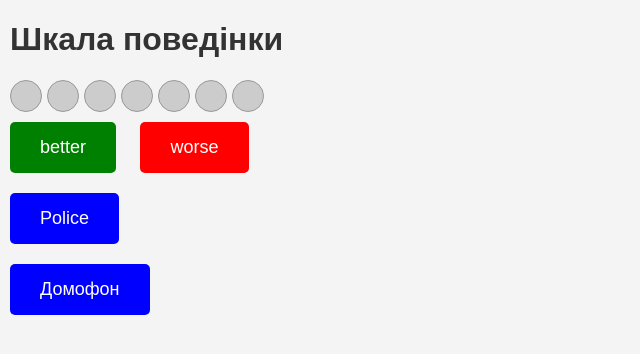
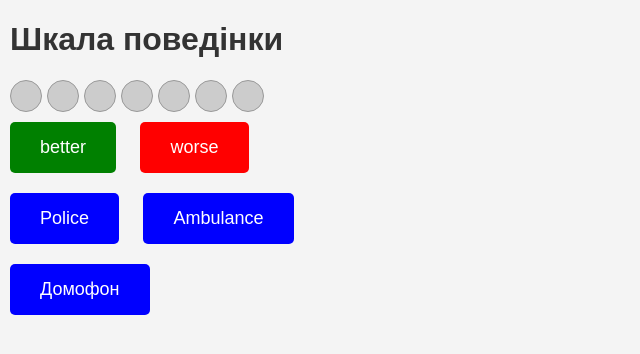
Before and after one commit to steppehare/harmfulness_tool, a Flask app: page / in a window 1280 px wide. Shown: the top 354 px of the page, without its empty margins (0-640 px from the left). Run offline with Flask 3, Linux system fonts and the light colour scheme.

Commit message:
Toggle ambulance mode

```diff
--- a/main.py
+++ b/main.py
@@ -29,6 +29,9 @@ class ColorManager:
         self.led_p_red = LED('GPIO26')
         self.led_p_blue = LED('GPIO19')
         self.police_mode = False
+        self.led_a_red = LED('GPIO18')
+        self.led_a_white = LED('GPIO23')
+        self.ambulance_mode = False
 
     def inc_counter(self):
         print(f'inc_counter() counter: {self.counter}')
@@ -104,6 +107,19 @@ class ColorManager:
             mixer.music.load('Sirena_DPS.mp3')
             mixer.music.play()
 
+    def toggle_ambulance(self):
+        if self.ambulance_mode:
+            self.ambulance_mode = False
+            self.led_a_red.off()
+            self.led_a_white.off()
+        else:
+            self.ambulance_mode = True
+            self.led_a_red.blink(0.5, 0.5)
+            sleep(0.5)
+            self.led_a_white.blink(0.5, 0.5)
+            mixer.music.load('Oshibka.mp3')
+            mixer.music.play()
+
 
     def get_box_items(self):
         ui_dict = {}
@@ -130,6 +146,8 @@ def process_button(button_id):
         mixer.music.play()
     elif button_id == 'police':
         color_manager.toggle_police()
+    elif button_id == 'ambulance':
+        color_manager.toggle_ambulance()
     color_manager.update_box_color()
     print(color_manager.get_box_items())
     return jsonify(success=True)
--- a/templates/index_color_class.html
+++ b/templates/index_color_class.html
@@ -99,6 +99,7 @@
     </div>
     <div>
         <button id="police" class="btn blue" onclick="submitFormAndResetColor('police')">Police</button>
+        <button id="ambulance" class="btn blue" onclick="submitFormAndResetColor('ambulance')">Ambulance</button>
     </div>
     <div>
         <button id="domofon" class="btn blue" onclick="submitFormAndResetColor('domofon')">Домофон</button>
```
